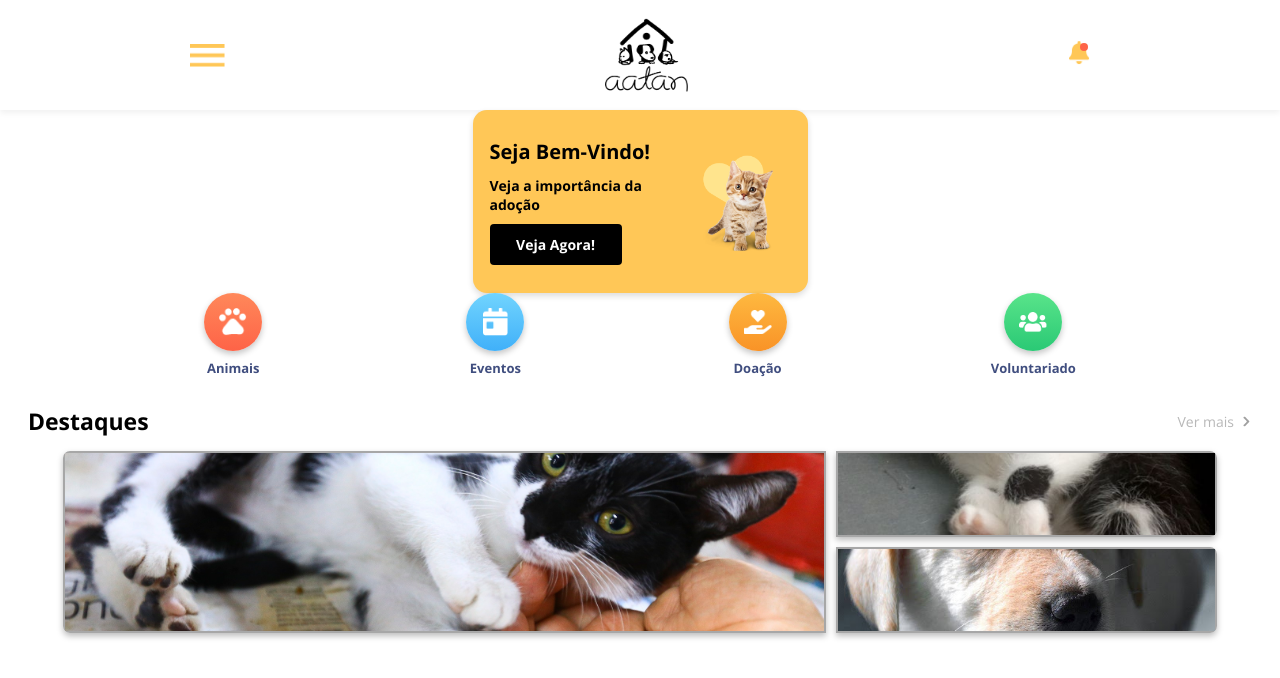
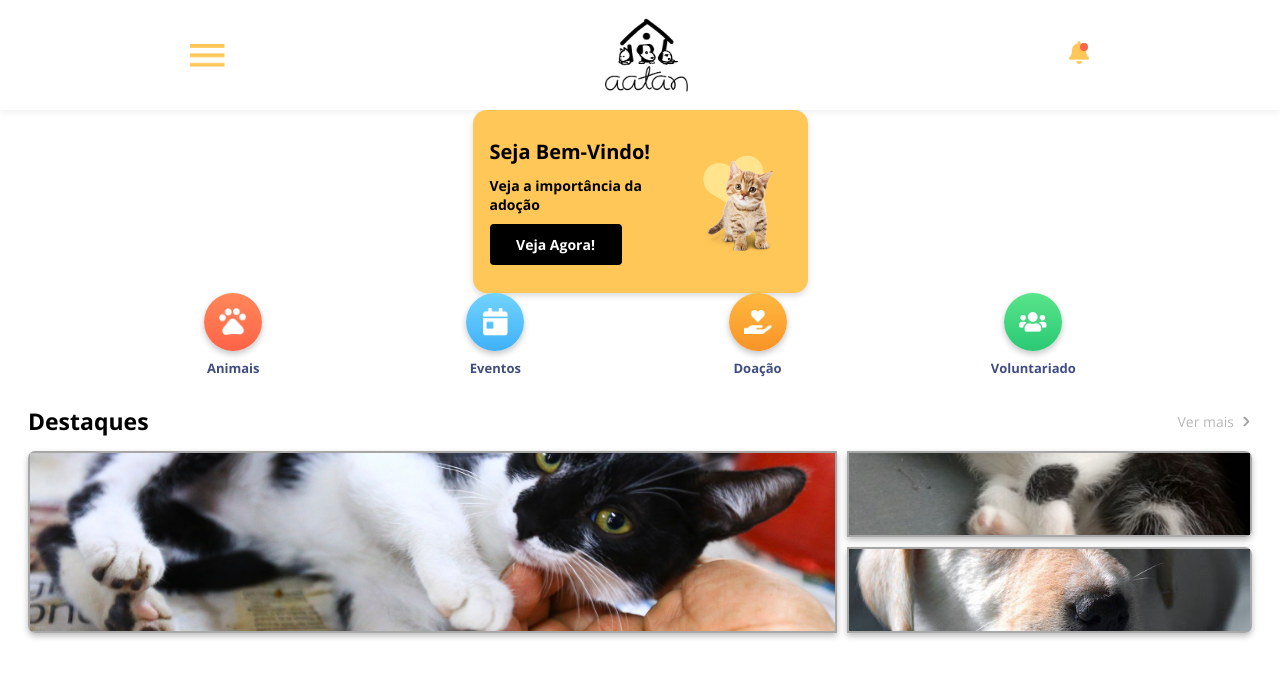
Before and after one commit to Manoob2408/Projeto_AATAN, a Next.js app: page /home in a window 1280 px wide. Shown: the top 678 px of the page. Built offline with nearby package versions, Linux system fonts and the light colour scheme.

Commit message:
refactor: change highlights size and remove unused code

```diff
--- a/src/pages/home/index.tsx
+++ b/src/pages/home/index.tsx
@@ -120,9 +120,6 @@ export default function Home () {
           <HighlightsPrimaryImage>
             <Image src="/images/animals/3.jpg" layout="fill" objectFit="cover"/>
           </HighlightsPrimaryImage>
-          {/* <HighlightsSecondaryImageContainer>
-
-          </HighlightsSecondaryImageContainer> */}
             <HighlightsSecondaryImage>
               <Image src="/images/animals/2.jpg" layout="fill" objectFit="cover"/>
             </HighlightsSecondaryImage>
--- a/src/styles/pages/Home.ts
+++ b/src/styles/pages/Home.ts
@@ -144,7 +144,6 @@ export const HighlightsSeeMoreIcon = styled.div`
 
 export const HighlightsContent = styled.div`
   margin-top: 14px;
-  padding: 0 35px;
   display: grid;
   grid-template-columns: 2fr 1fr;
   grid-template-rows: 86px 86px;
@@ -161,10 +160,6 @@ export const HighlightsPrimaryImage = styled.div`
   box-shadow: 0px 3px 6px #00000045;
 `
 
-export const HighlightsSecondaryImageContainer = styled.div`
-
-`
-
 export const HighlightsSecondaryImage = styled.div`
 
   position: relative;
```
